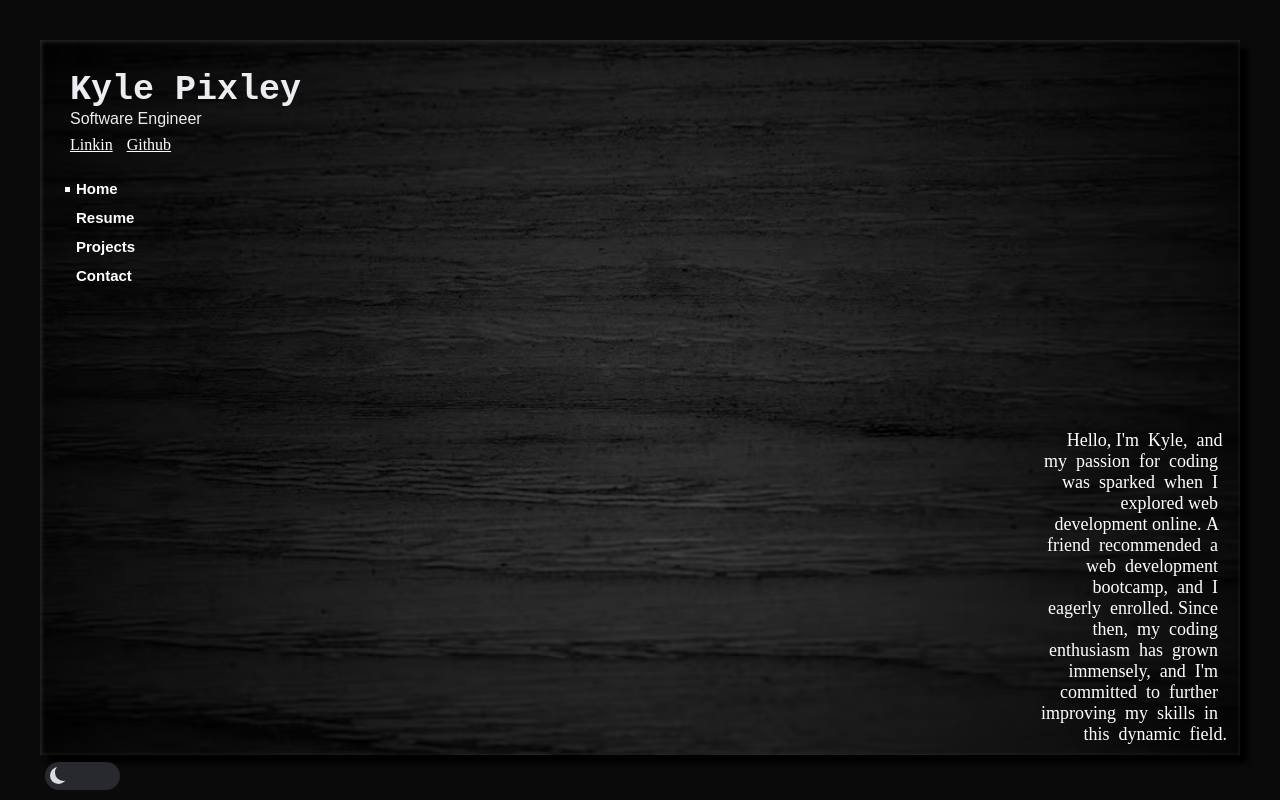
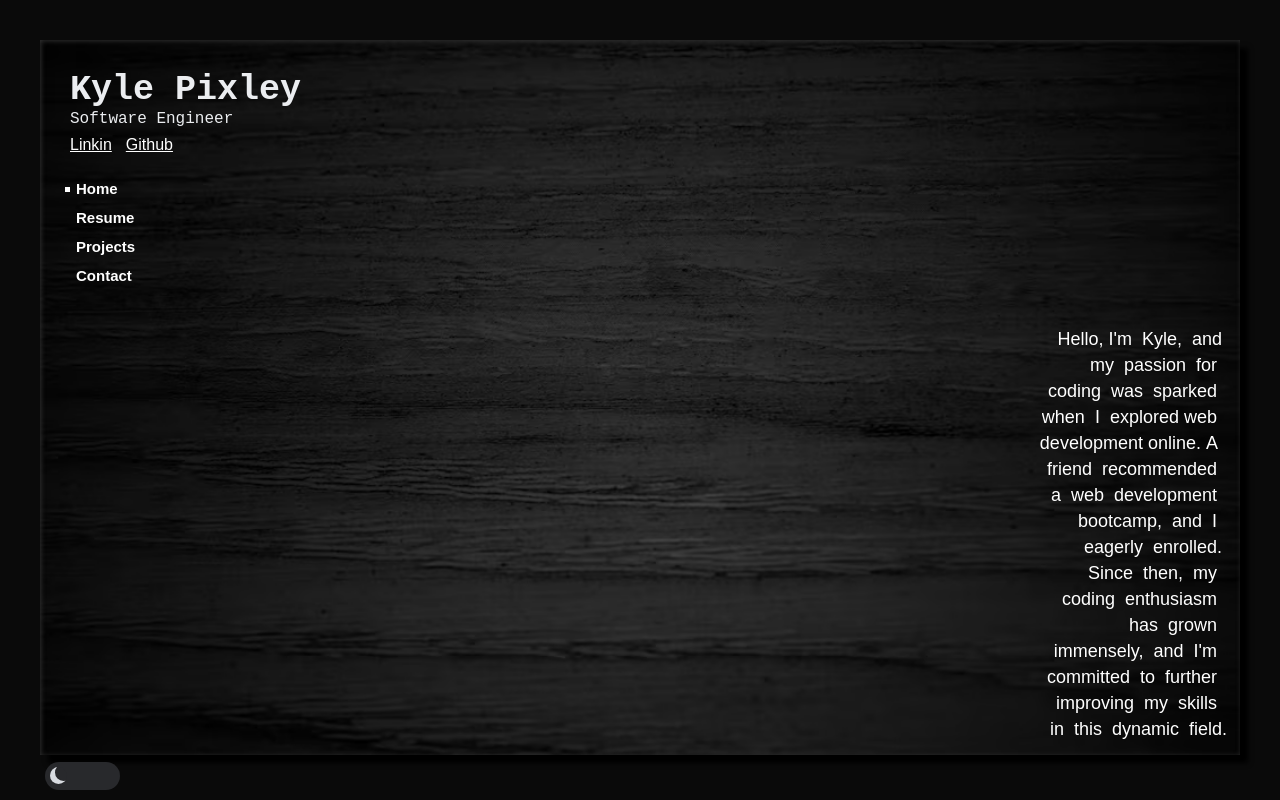
Before and after one commit to Kyle-Pixley/portfolio2.0, a React (Vite) app in the folder Portfolio2.0/: page / in a window 1280 px wide. Built offline with nearby package versions, Linux system fonts and the light colour scheme.

Commit message:
font update

```diff
--- a/Portfolio2.0/src/Components/Contact/Contact.css
+++ b/Portfolio2.0/src/Components/Contact/Contact.css
@@ -20,6 +20,8 @@
 .email{
     transform: scale(.9);
     animation: scale 3s forwards cubic-bezier(0.5, 1, 0.89,1);
+    font-family: Arial, Helvetica, sans-serif;
+
 }
 @keyframes scale {
     100% {
--- a/Portfolio2.0/src/Components/Header/Header.css
+++ b/Portfolio2.0/src/Components/Header/Header.css
@@ -3,7 +3,7 @@
     font-family: 'Courier New', Courier, monospace;
 }
 #header-title {
-    font-family: Arial, Helvetica, sans-serif;
+    font-family: 'Courier New', Courier, monospace;
 }
 @media (max-width: 480px) {
     #header-title {
--- a/Portfolio2.0/src/Components/Home/Home.css
+++ b/Portfolio2.0/src/Components/Home/Home.css
@@ -3,14 +3,12 @@
     bottom: 10px;
     right: 13px;
     width: 15vw;
-
+    max-height: 450px;
 }
 
 #bio-dark {
     color: white;
-
     font-size: 18px;
-
     text-align: right;
 }
 
@@ -23,6 +21,9 @@
     display: inline-block;
     opacity: 0;
     filter: blur(4px);
+    font-kerning: auto;
+    font-family: Arial, Helvetica, sans-serif;
+    overflow-y: scroll;
 }
 
 #home-text-1 {
@@ -175,3 +176,10 @@
         font-size: 20px;
     }
 }
+
+@media (max-height: 770px) {
+    #bio-parent {
+        max-height: 400px;
+        overflow-y: scroll;
+    }
+}
--- a/Portfolio2.0/src/Components/Nav/Nav.css
+++ b/Portfolio2.0/src/Components/Nav/Nav.css
@@ -1,8 +1,7 @@
 #nav-parent {
     margin-top: 8px;
+    font-family: Arial, Helvetica, sans-serif;
 }
-
-
 
 #dark-mode-links {
     margin: 0 14px 0 0;
--- a/Portfolio2.0/src/Components/Resume/Resume.css
+++ b/Portfolio2.0/src/Components/Resume/Resume.css
@@ -2,7 +2,9 @@
     position: absolute;
     bottom: 10px;
     right: 13px;
-    width: 15vw;
+    width: 18vw;
+    font-family: Arial, Helvetica, sans-serif;
+    font-kerning: auto;
 }
 
 #resume-dark {
@@ -20,7 +22,7 @@
 #download-resume {
     position: absolute;
     bottom: 8px;
-    left: -20px;
+    left: -10px;
     display: flex;
     justify-content: space-evenly;
     width: 13vw;
@@ -266,6 +268,12 @@
         height: 30px;
     }
 }
+@media (max-height: 770px) {
+    #resume-parent {
+        max-height: 400px;
+        overflow-y: scroll;
+    }
+}
 
 @keyframes scale {
     100% {
```
